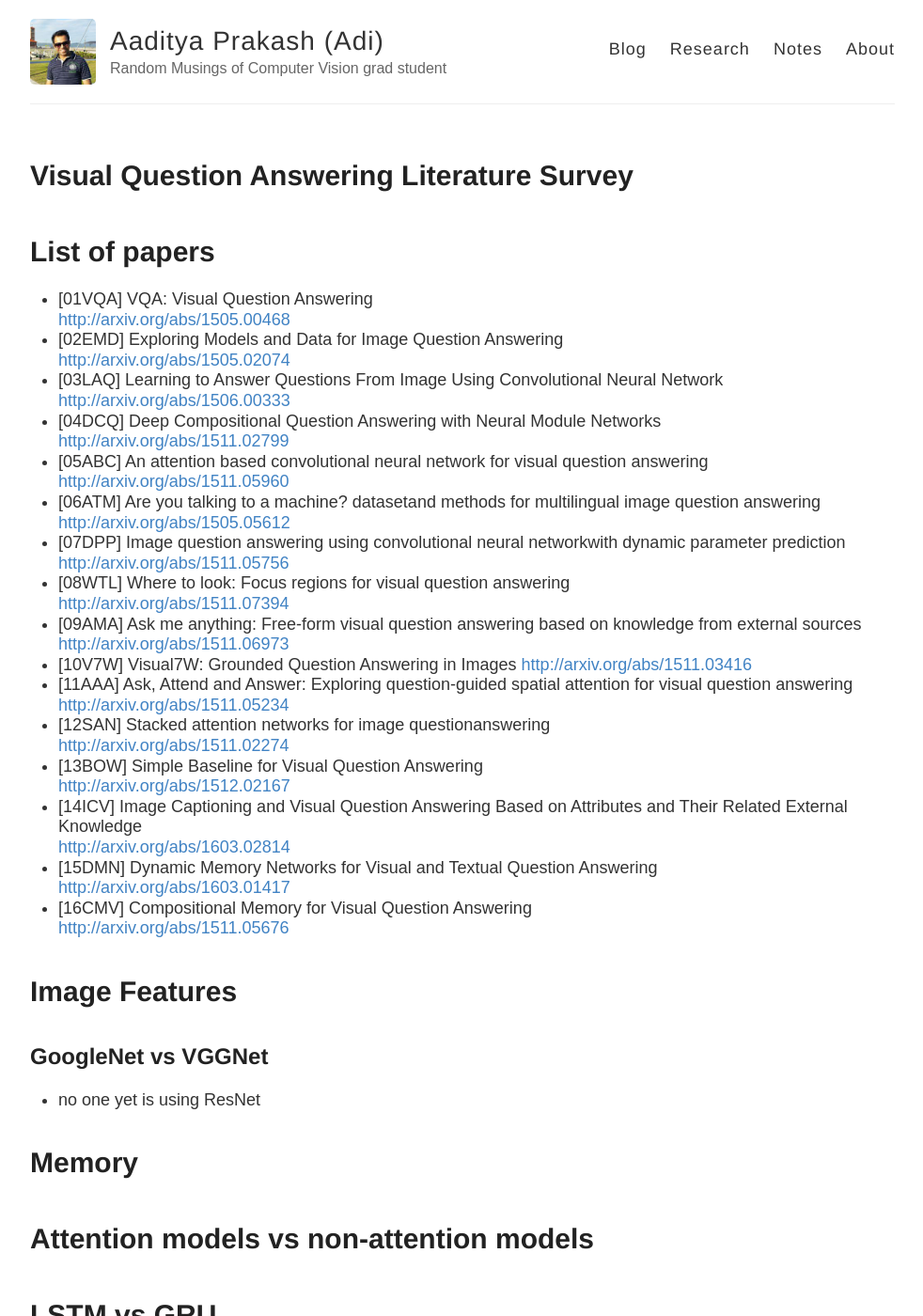
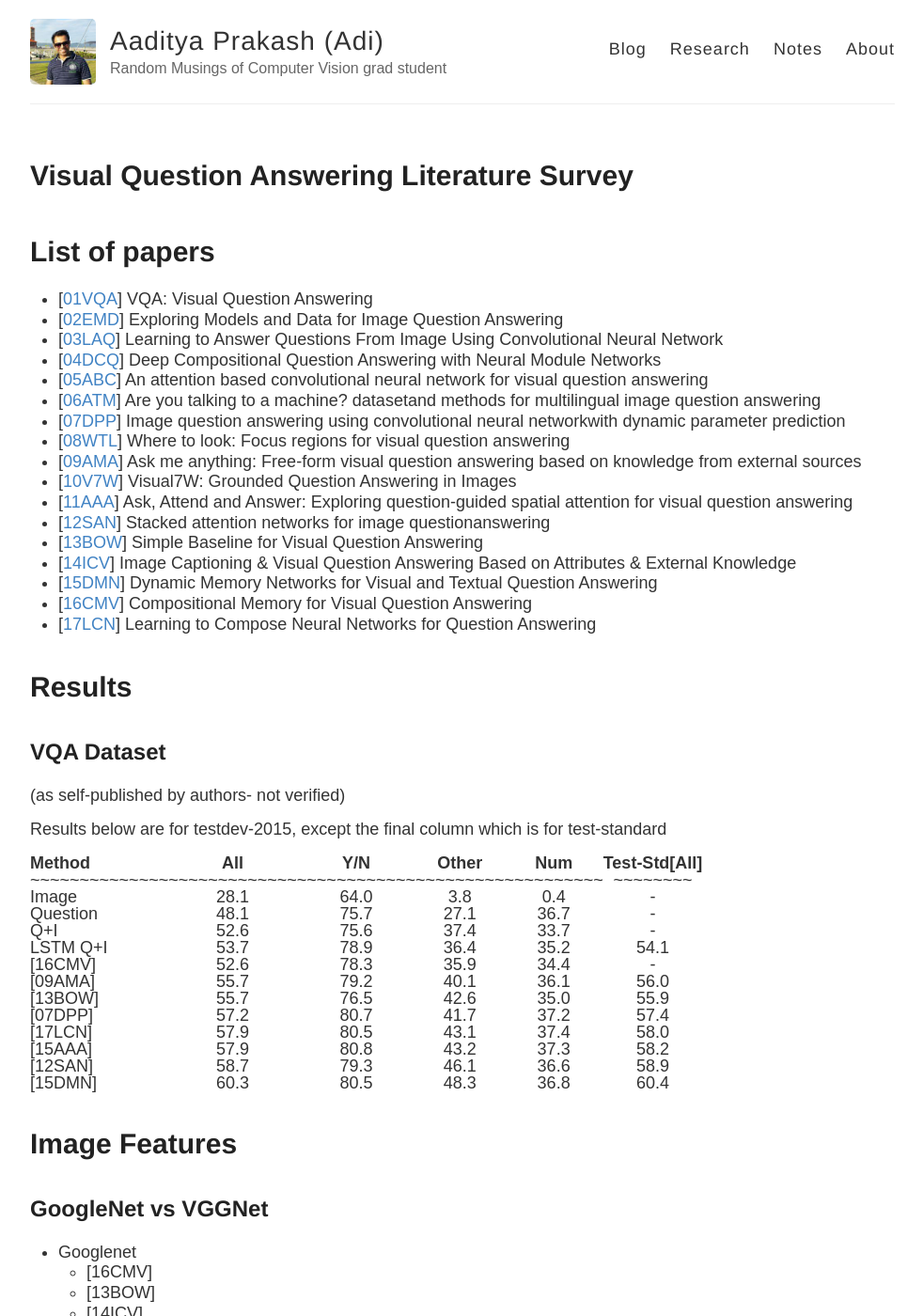
Before and after one commit to iamaaditya/iamaaditya.github.io, a Jekyll site: the page built from research/literature/index.md, in a window 1280 px wide and 1400 px high. Shown: the whole window at 94% size, without its empty margins (84-1066 px from the left). Built offline with Jekyll 4.4.1, drawn with Linux system fonts in a browser that asks for light colours; some web fonts are replaced; some of the changed text lies outside the part shown.

Commit message:
added the image feature in the literature survey

```diff
--- a/research/literature/index.md
+++ b/research/literature/index.md
@@ -9,27 +9,70 @@
 # List of papers
 
 
-* [01VQA] VQA: Visual Question Answering <br /><http://arxiv.org/abs/1505.00468>
-* [02EMD] Exploring Models and Data for Image Question Answering <br /><http://arxiv.org/abs/1505.02074>
-* [03LAQ] Learning to Answer Questions From Image Using Convolutional Neural Network <br /><http://arxiv.org/abs/1506.00333>
-* [04DCQ] Deep Compositional Question Answering with Neural Module Networks <br /><http://arxiv.org/abs/1511.02799>
-* [05ABC] An attention based convolutional neural network for visual question answering <br /><http://arxiv.org/abs/1511.05960>
-* [06ATM] Are you talking to a machine? datasetand methods for multilingual image question answering <br /><http://arxiv.org/abs/1505.05612>
-* [07DPP] Image question answering using convolutional neural networkwith dynamic parameter prediction <br /><http://arxiv.org/abs/1511.05756>
-* [08WTL] Where to look: Focus regions for visual question answering <br /><http://arxiv.org/abs/1511.07394>
-* [09AMA] Ask me anything: Free-form visual question answering based on knowledge from external sources <br /><http://arxiv.org/abs/1511.06973>
-* [10V7W] Visual7W: Grounded Question Answering in Images <http://arxiv.org/abs/1511.03416>
-* [11AAA] Ask, Attend and Answer: Exploring question-guided spatial attention for visual question answering <br /><http://arxiv.org/abs/1511.05234>
-* [12SAN] Stacked attention networks for image questionanswering <br /><http://arxiv.org/abs/1511.02274>
-* [13BOW] Simple Baseline for Visual Question Answering <br /><http://arxiv.org/abs/1512.02167>
-* [14ICV] Image Captioning and Visual Question Answering Based on Attributes and Their Related External Knowledge <br /><http://arxiv.org/abs/1603.02814>
-* [15DMN] Dynamic Memory Networks for Visual and Textual Question Answering <br /><http://arxiv.org/abs/1603.01417>
-* [16CMV] Compositional Memory for Visual Question Answering <br /> <http://arxiv.org/abs/1511.05676>
+* [[01VQA](<http://arxiv.org/abs/1505.00468>)] VQA: Visual Question Answering
+* [[02EMD](<http://arxiv.org/abs/1505.02074>)] Exploring Models and Data for Image Question Answering
+* [[03LAQ](<http://arxiv.org/abs/1506.00333>)] Learning to Answer Questions From Image Using Convolutional Neural Network
+* [[04DCQ](<http://arxiv.org/abs/1511.02799>)] Deep Compositional Question Answering with Neural Module Networks
+* [[05ABC](<http://arxiv.org/abs/1511.05960>)] An attention based convolutional neural network for visual question answering
+* [[06ATM](<http://arxiv.org/abs/1505.05612>)] Are you talking to a machine? datasetand methods for multilingual image question answering
+* [[07DPP](<http://arxiv.org/abs/1511.05756>)] Image question answering using convolutional neural networkwith dynamic parameter prediction
+* [[08WTL](<http://arxiv.org/abs/1511.07394>)] Where to look: Focus regions for visual question answering
+* [[09AMA](<http://arxiv.org/abs/1511.06973>)] Ask me anything: Free-form visual question answering based on knowledge from external sources
+* [[10V7W](<http://arxiv.org/abs/1511.03416>)] Visual7W: Grounded Question Answering in Images
+* [[11AAA](<http://arxiv.org/abs/1511.05234>)] Ask, Attend and Answer: Exploring question-guided spatial attention for visual question answering
+* [[12SAN](<http://arxiv.org/abs/1511.02274>)] Stacked attention networks for image questionanswering
+* [[13BOW](<http://arxiv.org/abs/1512.02167>)] Simple Baseline for Visual Question Answering
+* [[14ICV](<http://arxiv.org/abs/1603.02814>)] Image Captioning & Visual Question Answering Based on Attributes & External Knowledge
+* [[15DMN](<http://arxiv.org/abs/1603.01417>)] Dynamic Memory Networks for Visual and Textual Question Answering
+* [[16CMV](<http://arxiv.org/abs/1511.05676>)] Compositional Memory for Visual Question Answering
+* [[17LCN](<http://arxiv.org/abs/1601.01705>)] Learning to Compose Neural Networks for Question Answering
+
+# Results
+
+## VQA Dataset
+(as self-published by authors- not verified)
+
+Results below are for testdev-2015, except the final column which is for test-standard
+
+**Method** |**All**| **Y/N**| **Other**| **Num**| **Test-Std[All]**
+:------|:------:|:------:|:------:|:------:|:------:|
+~~~~~~~~~~~~~~|~~~~~~~~~~~~~|~~~~~~~~~~~~|~~~~~~~~~|~~~~~~~~~~|~~~~~~~~
+Image| 28.1| 64.0| 3.8| 0.4| -
+Question| 48.1| 75.7| 27.1| 36.7| -
+Q+I| 52.6| 75.6| 37.4| 33.7| -
+LSTM Q+I| 53.7| 78.9| 36.4| 35.2| 54.1
+[16CMV]| 52.6| 78.3| 35.9| 34.4| -
+[09AMA]| 55.7| 79.2| 40.1| 36.1| 56.0
+[13BOW]| 55.7| 76.5| 42.6| 35.0| 55.9
+[07DPP]| 57.2| 80.7| 41.7| 37.2| 57.4
+[17LCN]| 57.9| 80.5| 43.1| 37.4| 58.0
+[15AAA]| 57.9| 80.8| 43.2| 37.3| 58.2
+[12SAN]| 58.7| 79.3| 46.1| 36.6| 58.9
+[15DMN]| 60.3| 80.5| 48.3| 36.8| 60.4
+
+
 
 # Image Features
 
 ## GoogleNet vs VGGNet
- * no one yet is using ResNet
+ * Googlenet
+   * [16CMV]
+   * [13BOW]
+   * [14ICV]
+   * [06ATM]
+   * [11AAA]
+   * [12SAN]
+ * VGGNet
+   * [12SAN]
+   * [06ATM]
+   * [01VQA]
+   * [14ICV]
+   * [04DCQ]
+   * [09AMA]
+
+ * Some over lap is because they experimented with both the kind of features
+ * Some of them experimented with Alexnet, e.g [06ATM], [16CMV], [09AMA] but for all of them it was underforming model
+ * No one yet is using ResNet, yet
 
 # Memory
 
```
Also changed, not shown: other parts of research/literature/index.md (+1 -1 lines).
